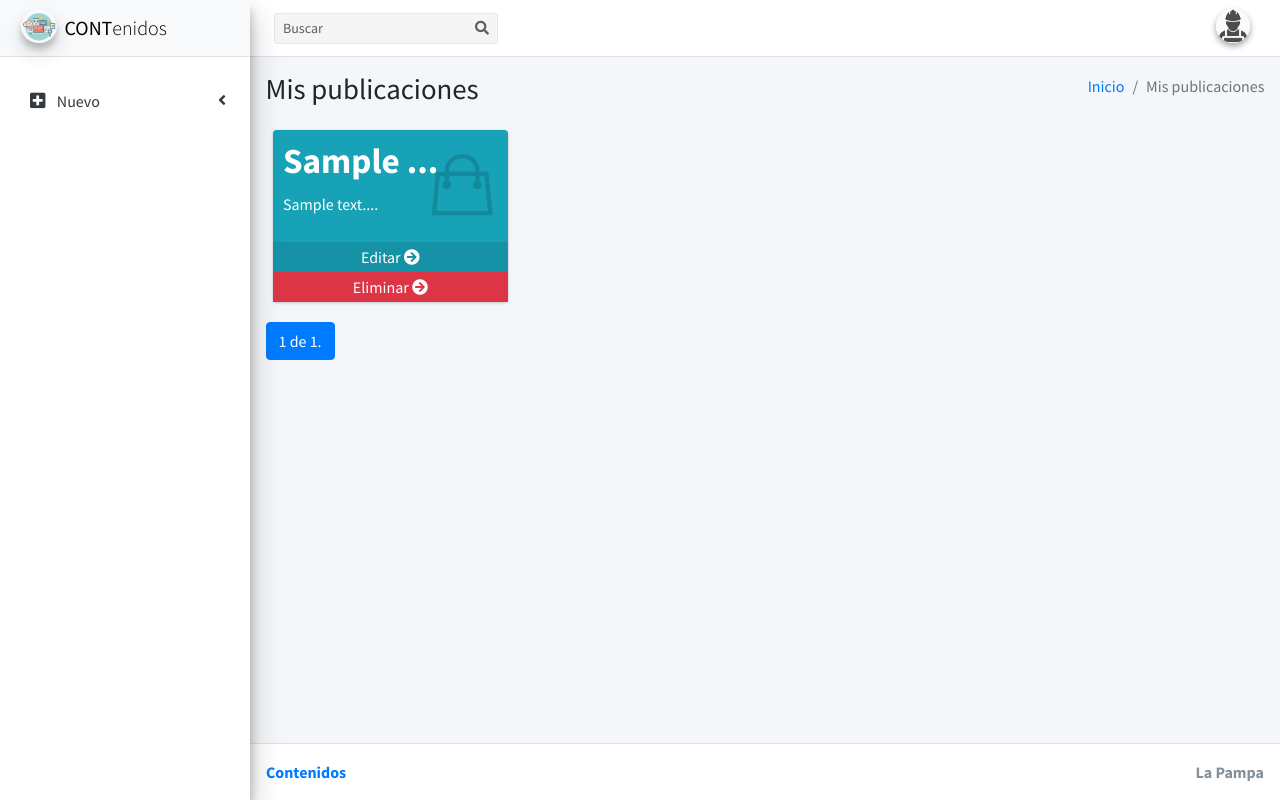
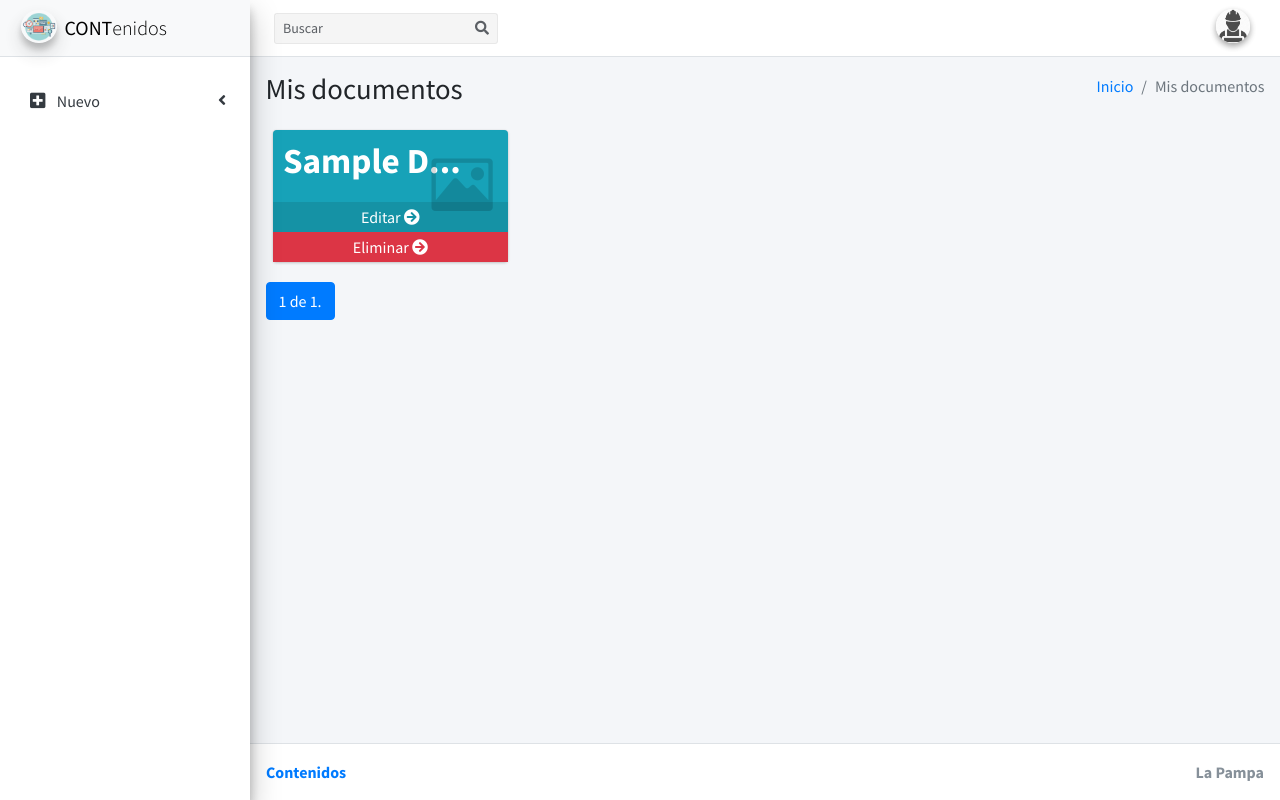
Before and after one commit to marcosabram/portal, a Django app: page / in a window 1280 px wide. Run offline with Django 3.2, Linux system fonts and the light colour scheme; tables that the repository leaves empty hold one stand-in row (values such as "Sample post"); some libraries are stand-ins or nearby versions.

Commit message:
mas cambios en los templates

```diff
--- a/templates/cards.html
+++ b/templates/cards.html
@@ -6,12 +6,12 @@
     <div class="container-fluid">
         <div class="row mb-2">
             <div class="col-sm-6">
-                <h1>Mis publicaciones</h1>
+                <h1>Mis documentos</h1>
             </div>
             <div class="col-sm-6">
                 <ol class="breadcrumb float-sm-right">
                     <li class="breadcrumb-item"><a href="{% url 'contenidos:index' %}">Inicio</a></li>
-                    <li class="breadcrumb-item active">Mis publicaciones</li>
+                    <li class="breadcrumb-item active">Mis documentos</li>
                 </ol>
             </div>
         </div>
@@ -31,15 +31,18 @@
                         <!-- small box -->
                         <div class="small-box bg-info">
                             <div class="inner">
-                                <h3>{{documento.titulo|title|truncatechars:10}}</h3>
-                                <p>{{documento.texto|capfirst|truncatechars:16}}...</p>
+                                <h3>{{documento.titulo|title|truncatechars:11}}</h3>
+                                <!--<p>{{documento.texto|capfirst|truncatechars:16}}...</p>-->
                             </div>
                             <div class="icon">
-                                <i class="ion ion-bag"></i>
+                                <i class="ion ion-image"></i>
                             </div>
 
-                            <a href="{% url 'contenidos:editar_contenido' documento.id %}" class="small-box-footer">Editar <i class="fas fa-arrow-circle-right"></i></a>
-                            <a href="{% url 'contenidos:editar_contenido' documento.id %}" class="small-box-footer bg-danger">Eliminar <i class="fas fa-arrow-circle-right"></i></a>
+                            <a href="{% url 'contenidos:editar_contenido' documento.id %}"
+                                class="small-box-footer">Editar <i class="fas fa-arrow-circle-right"></i></a>
+                            <a href="{% url 'contenidos:eliminar_documento' documento.id %}"
+                                class="small-box-footer bg-danger">Eliminar <i
+                                    class="fas fa-arrow-circle-right"></i></a>
                         </div>
 
                     </div>
```
